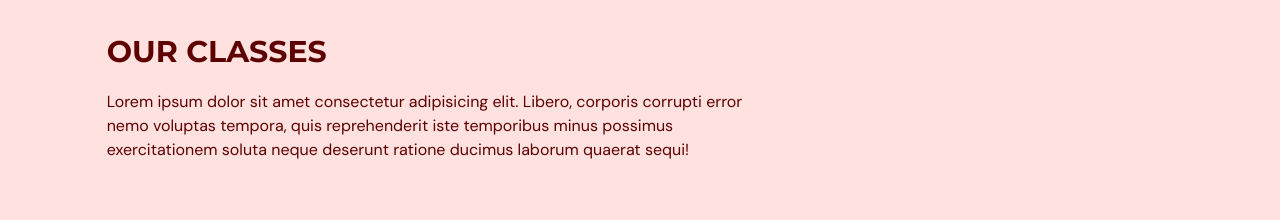
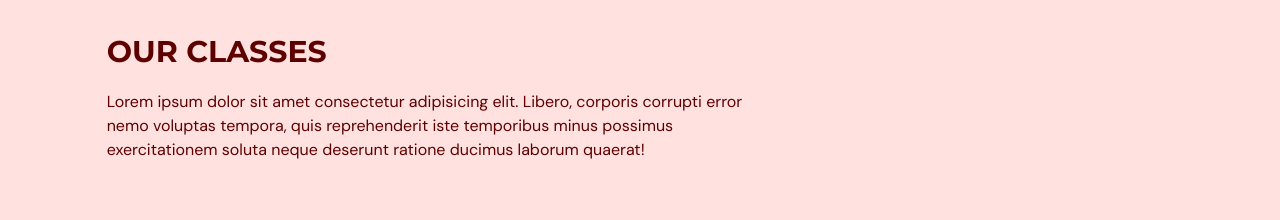
Before and after one commit to Louistam888/gym-fitness, a React (Vite) app: page / in a window 1280 px wide. Shown: the part 2195-2415 px from the top of the page. Built offline with nearby package versions, Linux system fonts and the light colour scheme.

Commit message:
initial new branch commit

```diff
--- a/src/scenes/ourClasses/index.tsx
+++ b/src/scenes/ourClasses/index.tsx
@@ -71,7 +71,7 @@ const OurClasses = ({ setSelectedPage }: Props) => {
               Lorem ipsum dolor sit amet consectetur adipisicing elit. Libero,
               corporis corrupti error nemo voluptas tempora, quis reprehenderit
               iste temporibus minus possimus exercitationem soluta neque
-              deserunt ratione ducimus laborum quaerat sequi!
+              deserunt ratione ducimus laborum quaerat!
             </p>
           </div>
         </motion.div>
```
